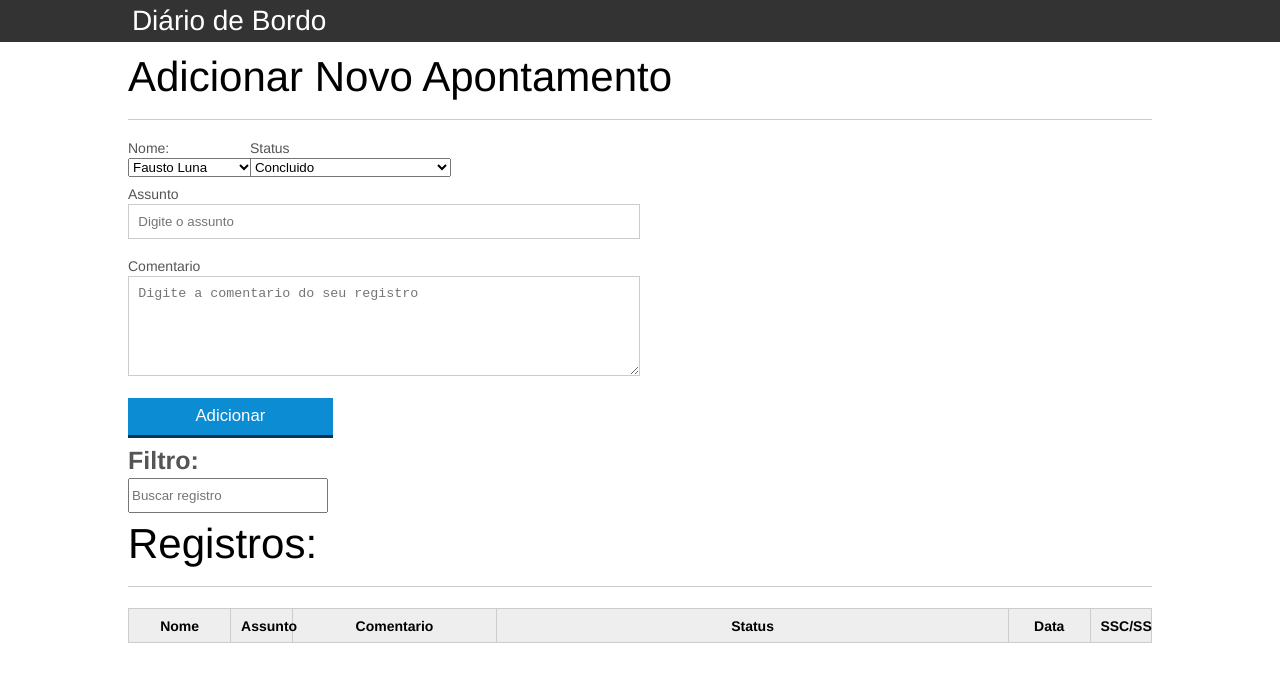
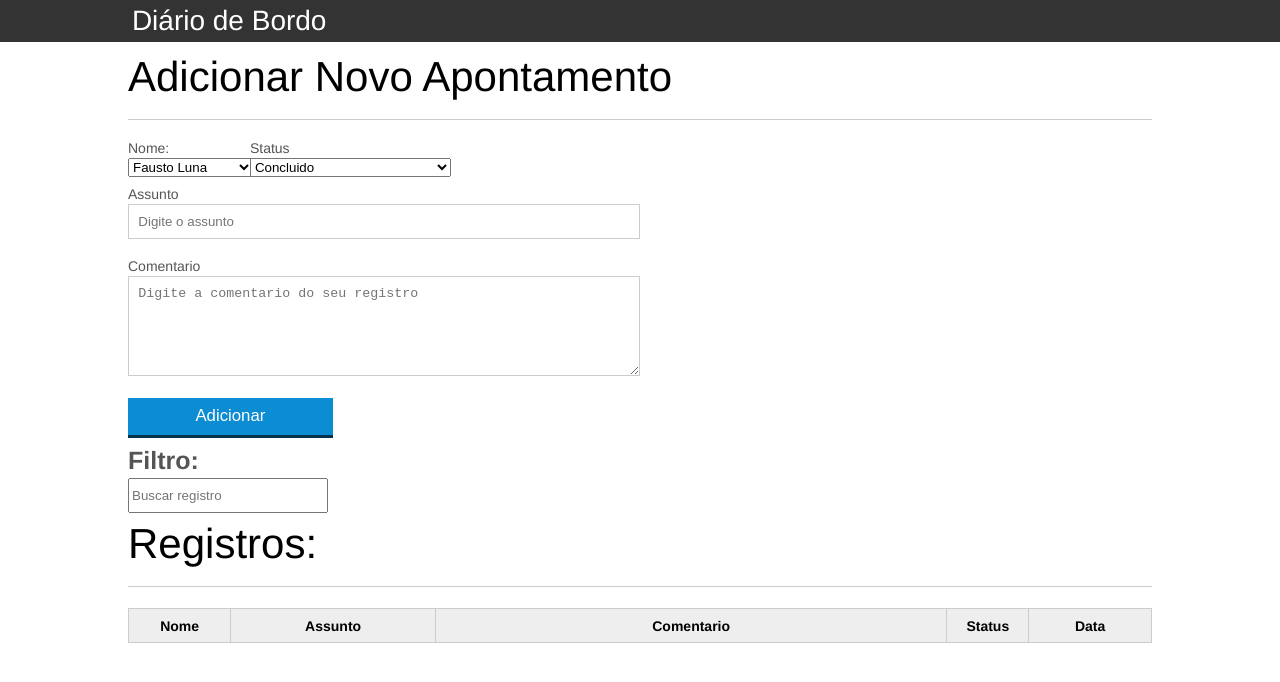
Before and after one commit to FaustoLuna/DiarioDeBordo, a plain HTML site: page index.html in a window 1280 px wide. Drawn offline with Linux system fonts and the light colour scheme.

Commit message:
Removido a nova coluna, quebrou o layout

```diff
--- a/index.html
+++ b/index.html
@@ -71,7 +71,6 @@
 							<th class="container_tabela">Comentario</th>
 							<th class="container_tabela">Status</th>
 							<th class="container_tabela">Data</th>
-							<th class="container_tabela">SSC/SS</th>
 						</tr>
 					</thead>
 					<tbody id="tabela-registros">
```
